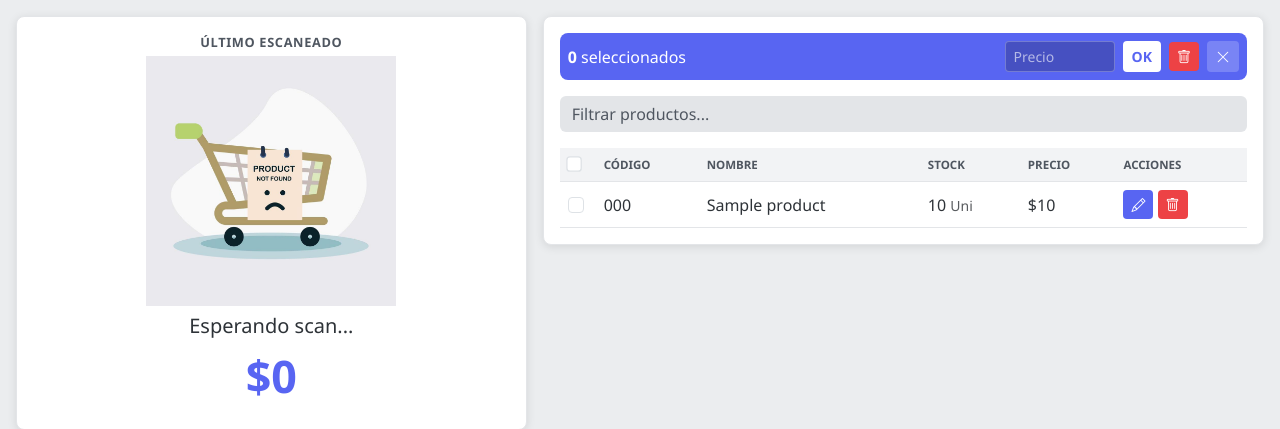
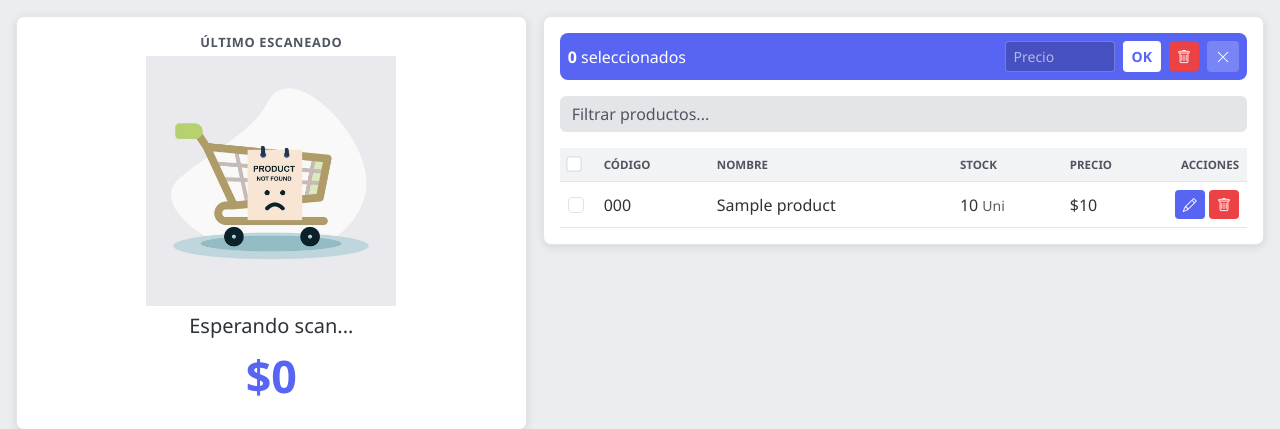
Before and after one commit to SekiDesu0/SekiPos, a Flask app: page /inventory in a window 1280 px wide. Shown: the part 57-486 px from the top of the page. Run offline with Flask 3, Linux system fonts and the light colour scheme; a user stored in the database is signed in; tables that the repository leaves empty hold one stand-in row (values such as "Sample post"); some libraries are stand-ins or nearby versions.

Commit message:
style fixes

```diff
--- a/templates/inventory.html
+++ b/templates/inventory.html
@@ -5,6 +5,46 @@
 
 {% block head %}
 <script src="https://unpkg.com/html5-qrcode"></script>
+<style>
+    .table th:last-child,
+    .table td:last-child {
+        width: 1%;
+        white-space: nowrap;
+        text-align: right;
+    }
+
+    .name-cell {
+        max-width: 200px; /* Adjust based on preference */
+        word-wrap: break-word;
+        overflow: hidden;
+        text-overflow: ellipsis;
+    }
+
+    @media (min-width: 992px) {
+        .name-cell {
+            max-width: 400px;
+        }
+    }
+
+    .sort-asc::after {
+        content: " ↓";
+        font-size: 0.8rem;
+    }
+
+    .sort-desc::after {
+        content: " ↑";
+        font-size: 0.8rem;
+    }
+
+    th[onclick] {
+        cursor: pointer;
+        user-select: none;
+    }
+
+    th[onclick]:hover {
+        background-color: var(--input-bg) !important;
+    }
+</style>
 {% endblock %}
 
 {% block content %}
@@ -145,7 +185,7 @@
                                 {% endif %}
                             </td>
                             <td class="price-cell" data-value="{{ p[2] }}"></td>
-                            <td>
+                            <td class="text-nowrap">
                                 <button class="btn btn-accent btn-sm"
                                     onclick="editProduct('{{ p[0] }}', '{{ p[1] }}', '{{ p[2] }}', '{{ p[3] }}', '{{ p[4] }}', '{{ p[5] }}')"
                                     data-bs-toggle="modal" data-bs-target="#editModal">
@@ -512,15 +552,16 @@ permanentemente', 'executeBulkDelete()') %}
     function clearSearch() {
         const input = document.getElementById('searchInput');
         input.value = '';
-        searchTable(); // Re-run search to show all rows
+        searchTable();
         input.focus();
     }
 
-    let sortDirections = [true, true, true, true]; // Tracks asc/desc for each column
+   let sortDirections = [true, true, true, true, true];
 
     function sortTable(colIdx) {
         const table = document.getElementById("inventoryTable");
         const tbody = table.querySelector("tbody");
+        const ths = table.querySelectorAll("thead th");
         const rows = Array.from(tbody.querySelectorAll("tr"));
         const isAscending = sortDirections[colIdx];
 
@@ -528,10 +569,12 @@ permanentemente', 'executeBulkDelete()') %}
             let valA = a.cells[colIdx].innerText.trim();
             let valB = b.cells[colIdx].innerText.trim();
 
-            // If sorting price, use the data-value attribute for pure numbers
-            if (colIdx === 3) {
-                valA = parseFloat(a.cells[colIdx].getAttribute('data-value')) || 0;
-                valB = parseFloat(b.cells[colIdx].getAttribute('data-value')) || 0;
+            // Specific logic for numeric columns
+            if (colIdx === 3 || colIdx === 4) {
+                // If it's Stock (3) or Price (4), strip everything but numbers
+                // This handles the "Uni" text and the currency symbols
+                valA = parseFloat(valA.replace(/[^\d.-]/g, '')) || 0;
+                valB = parseFloat(valB.replace(/[^\d.-]/g, '')) || 0;
             } else {
                 valA = valA.toLowerCase();
                 valB = valB.toLowerCase();
@@ -542,13 +585,12 @@ permanentemente', 'executeBulkDelete()') %}
             return 0;
         });
 
-        // Toggle direction for next click
+        ths.forEach(th => th.classList.remove('sort-asc', 'sort-desc'));
+
+        ths[colIdx].classList.add(isAscending ? 'sort-asc' : 'sort-desc');
+
         sortDirections[colIdx] = !isAscending;
-
-        // Append sorted rows back to tbody
         sortedRows.forEach(row => tbody.appendChild(row));
-
-        // Optional: Reset "select all" state since order changed
         document.getElementById('select-all').checked = false;
     }
 
@@ -572,17 +614,13 @@ permanentemente', 'executeBulkDelete()') %}
                 devices.forEach((device, index) => {
                     const option = document.createElement('option');
                     option.value = device.id;
-                    // Store the index in a data attribute for easier retrieval later
                     option.dataset.index = index;
                     option.text = device.label || `Cámara ${index + 1}`;
                     select.appendChild(option);
                 });
 
-                // Retrieve saved index or default to the last camera
                 const savedIndex = getCookie('cameraIndex');
-                const targetIndex = (savedIndex !== null && savedIndex < devices.length)
-                    ? savedIndex
-                    : devices.length - 1;
+                const targetIndex = (savedIndex !== null && savedIndex < devices.length) ? savedIndex : devices.length - 1;
 
                 currentCameraId = devices[targetIndex].id;
                 select.value = currentCameraId;
@@ -663,7 +701,7 @@ permanentemente', 'executeBulkDelete()') %}
                     torchBtn.style.display = 'none';
                     console.log("Torch not supported on this device/browser.");
                 }
-            }, 500); // 500ms delay to let the camera stream stabilize
+            }, 250);
 
         } catch (err) {
             console.error("Camera start error:", err);
@@ -672,7 +710,6 @@ permanentemente', 'executeBulkDelete()') %}
 
     function stopScanner() {
         if (html5QrCode && html5QrCode.isScanning) {
-            // Hide the button when the camera stops
             document.getElementById('torch-btn').style.display = 'none';
             html5QrCode.stop().then(() => {
                 html5QrCode.clear();
@@ -685,7 +722,6 @@ permanentemente', 'executeBulkDelete()') %}
             const select = document.getElementById('camera-select');
             const selectedOption = select.options[select.selectedIndex];
 
-            // Save the index of the selected camera to a cookie
             if (selectedOption && selectedOption.dataset.index !== undefined) {
                 setCookie('cameraIndex', selectedOption.dataset.index, 365);
             }
@@ -695,23 +731,20 @@ permanentemente', 'executeBulkDelete()') %}
         }
     }
 
-    // Function to toggle stock state
     function toggleStockInput() {
         const unitSelect = document.getElementById('form-unit-type');
         const stockInput = document.getElementById('form-stock');
 
         if (unitSelect.value === 'kg') {
-            stockInput.classList.add('d-none'); // Poof.
-            stockInput.disabled = true;         // Prevent form submission errors
+            stockInput.classList.add('d-none');
+            stockInput.disabled = true;
             stockInput.value = '';
         } else {
-            stockInput.classList.remove('d-none'); // Bring it back for units
+            stockInput.classList.remove('d-none');
             stockInput.disabled = false;
         }
     }
 
-    // Listen for manual dropdown changes
     document.getElementById('form-unit-type').addEventListener('change', toggleStockInput);
-
 </script>
 {% endblock %}
```
Also changed, not shown: templates/checkout.html (+147 -87 lines).
